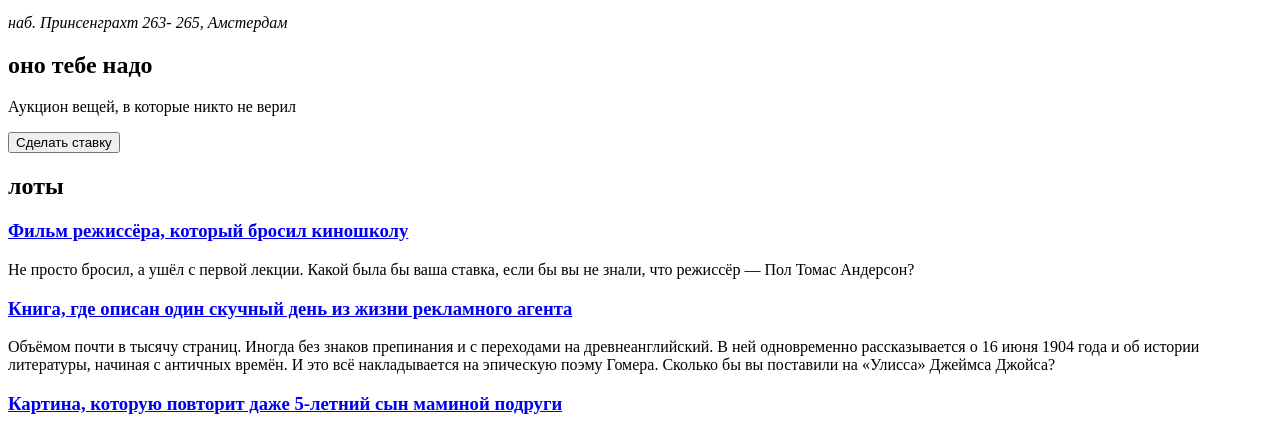
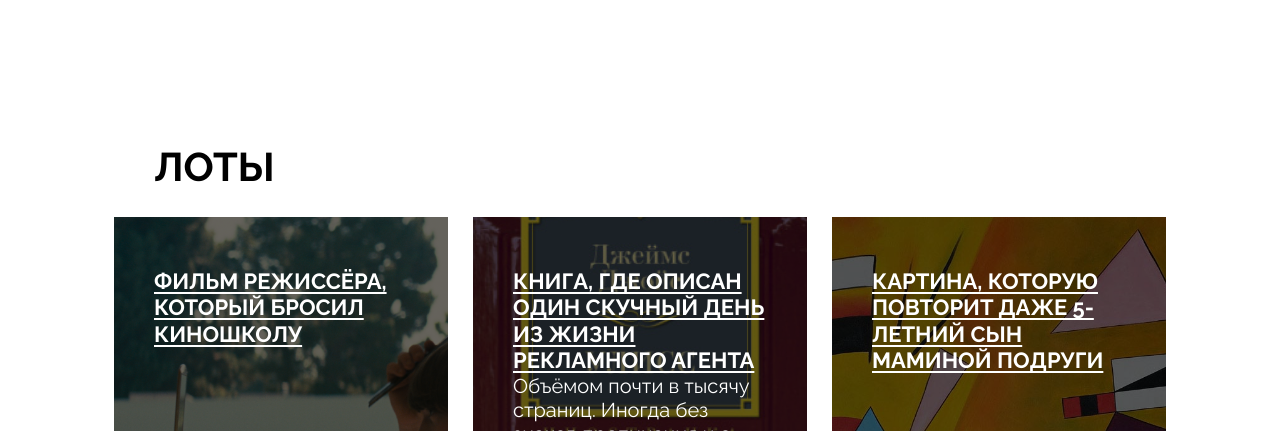
Before and after one commit to IzettaSult/ono-tebe-nado, a plain HTML site: page index.html in a window 1280 px wide. Shown: the part 1084-1515 px from the top of the page. Drawn offline with Linux system fonts and the light colour scheme; the site is published under a folder, as on GitHub Pages, so addresses that start at the root find nothing.

Commit message:
fix imports path

```diff
--- a/index.html
+++ b/index.html
@@ -5,9 +5,9 @@
     <meta http-equiv="X-UA-Compatible" content="IE=edge">
     <meta name="viewport" content="width=device-width, initial-scale=1.0">
     <title>Оно тебе надо — аукцион вещей, в которые никто не верил</title>
-    <link rel="stylesheet" href="/fonts/fonts.css">
-    <link rel="stylesheet" href="/styles/global.css">
-    <link rel="stylesheet" href="/styles/style.css">
+    <link rel="stylesheet" href="./fonts/fonts.css">
+    <link rel="stylesheet" href="./styles/global.css">
+    <link rel="stylesheet" href="./styles/style.css">
   </head>
   <body>
     <header class="header">
```
